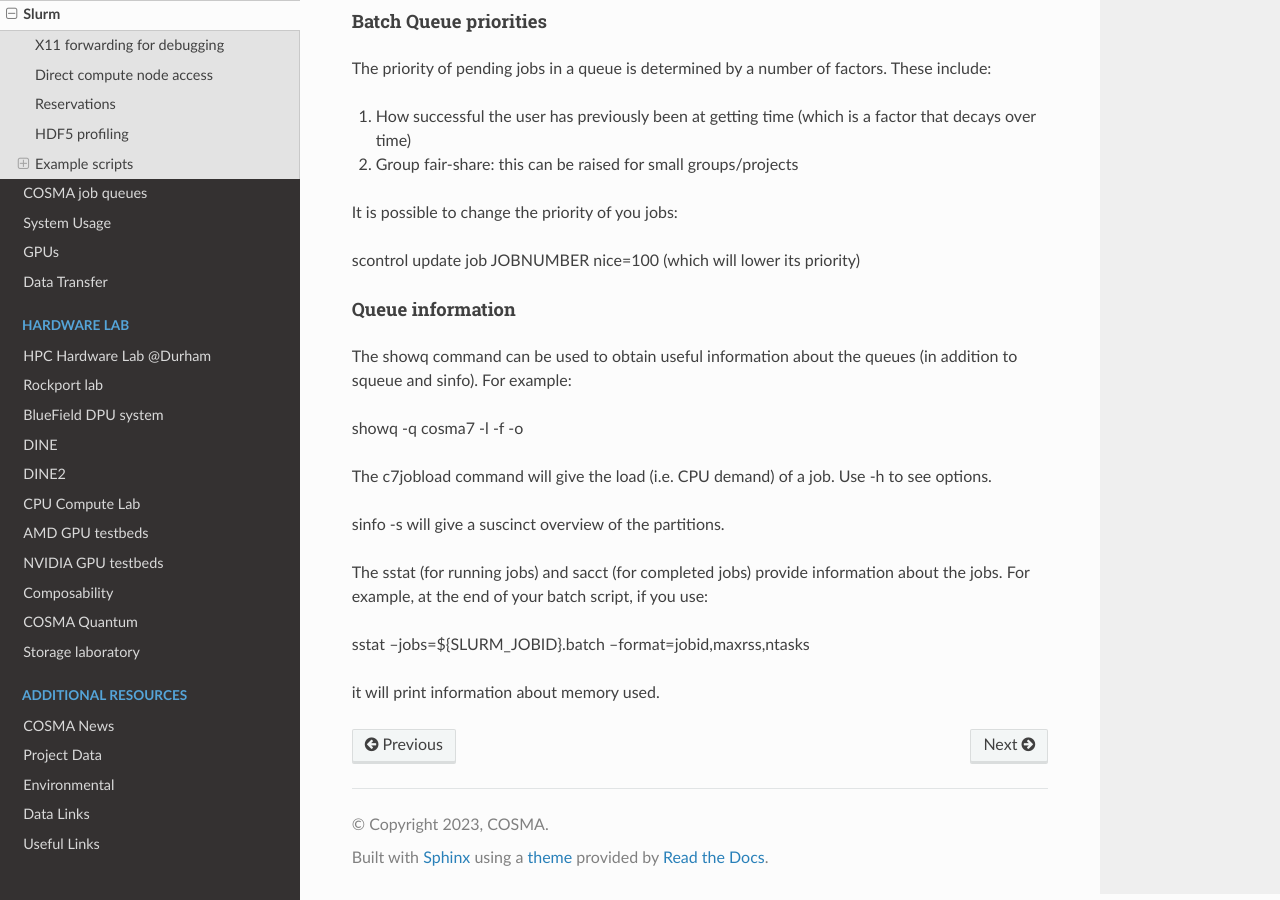
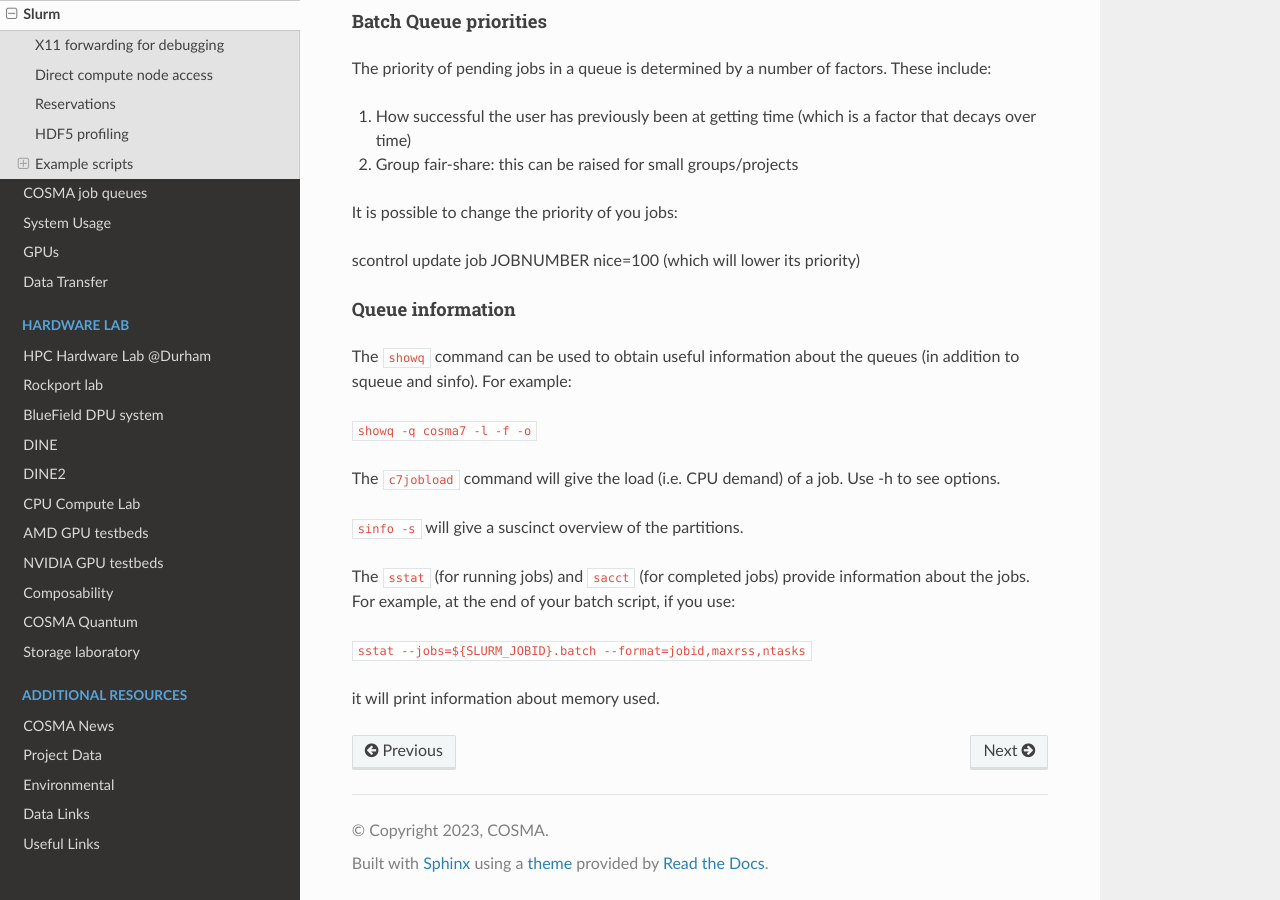
Before and after one commit to agb32/cosmadoc, a Sphinx documentation site: the page built from docs/source/slurm.md, in a window 1280 px wide and 900 px high, scrolled down 6105 px. Built offline with Sphinx 7.4.7 and the Read the Docs theme 3.1.0, drawn with Linux system fonts in a browser that asks for light colours; part of the change alters nothing that is shown.

````diff
--- a/docs/source/slurm.md
+++ b/docs/source/slurm.md
@@ -234,16 +234,16 @@ scontrol update job JOBNUMBER nice=100 (which will lower its priority)
 
 #### Queue information
 
-The showq command can be used to obtain useful information about the queues (in addition to squeue and sinfo). For example:
+The `showq` command can be used to obtain useful information about the queues (in addition to squeue and sinfo). For example:
 
-showq -q cosma7 -l -f -o
+```showq -q cosma7 -l -f -o```
 
-The c7jobload command will give the load (i.e. CPU demand) of a job. Use -h to see options.
+The `c7jobload` command will give the load (i.e. CPU demand) of a job. Use -h to see options.
 
-sinfo -s will give a suscinct overview of the partitions.
+`sinfo -s` will give a suscinct overview of the partitions.
 
-The sstat (for running jobs) and sacct (for completed jobs) provide information about the jobs. For example, at the end of your batch script, if you use:
+The `sstat` (for running jobs) and `sacct` (for completed jobs) provide information about the jobs. For example, at the end of your batch script, if you use:
 
-sstat --jobs=${SLURM_JOBID}.batch --format=jobid,maxrss,ntasks
+```sstat --jobs=${SLURM_JOBID}.batch --format=jobid,maxrss,ntasks```
 
 it will print information about memory used.
````
